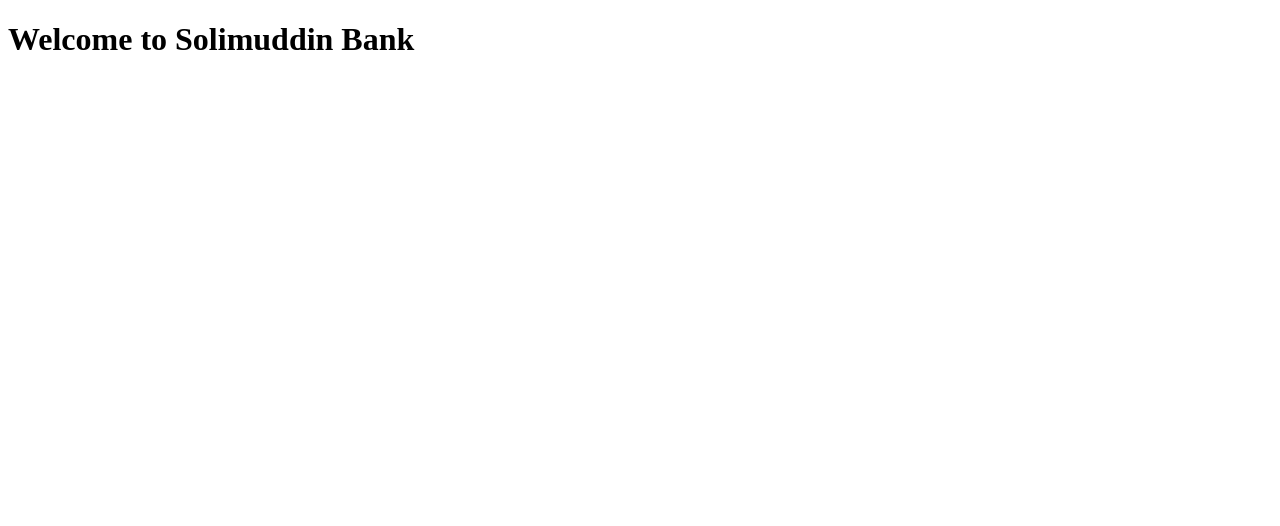
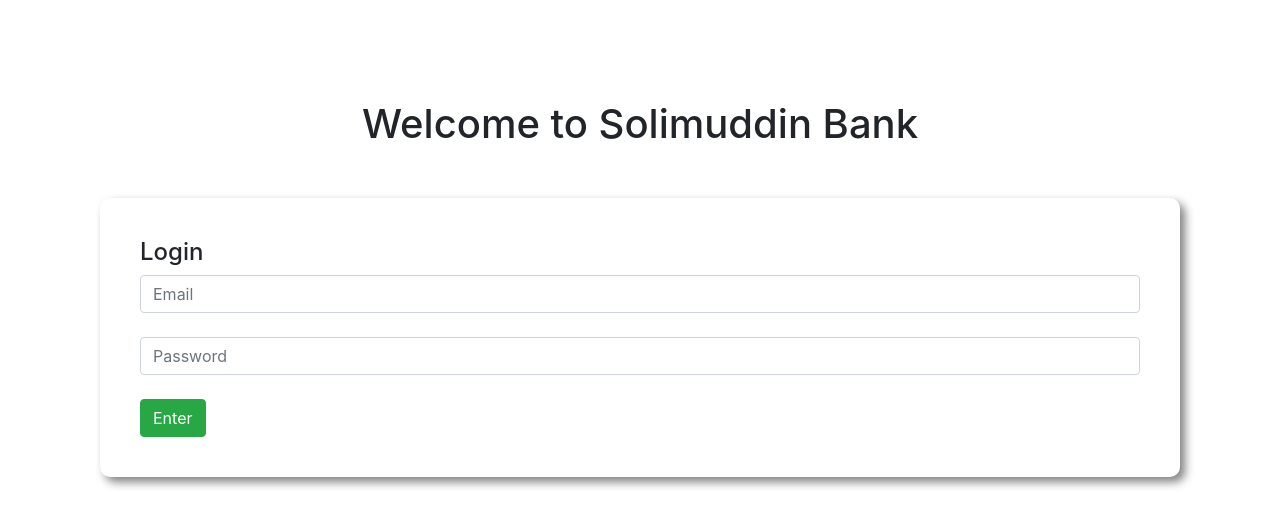
Before and after one commit to AlifAkash/Solimuddin-bank, a plain HTML site: page index.html in a window 1280 px wide. Drawn offline with nearby package versions, Linux system fonts and the light colour scheme.

```diff
--- a/index.html
+++ b/index.html
@@ -4,8 +4,26 @@
     <meta charset="UTF-8">
     <meta name="viewport" content="width=device-width, initial-scale=1.0">
     <title>Solimuddin Bank</title>
+    <link rel="stylesheet" href="style.css">
+    <link rel="stylesheet" href="https://stackpath.bootstrapcdn.com/bootstrap/4.3.1/css/bootstrap.min.css" integrity="sha384-ggOyR0iXCbMQv3Xipma34MD+dH/1fQ784/j6cY/iJTQUOhcWr7x9JvoRxT2MZw1T" crossorigin="anonymous">
 </head>
 <body>
-    <h1>Welcome to Solimuddin Bank</h1>
+    <div id="frontpage">
+        <h1 class="text-center">Welcome to Solimuddin Bank</h1>
+        <div class="submit-area">
+            <h4>Login</h4>
+            <input type="text" class="form-control" placeholder="Email">
+            <br>
+            <input type="password" class="form-control" placeholder="Password">
+            <br>
+            <button id="login" class="btn btn-success">Enter</button>
+        </div>
+    </div>
+    <script>
+        const loginbtn=document.getElementById("login");
+            loginbtn=addEventListener("click", function(){
+                console.log("amake click marse");
+            })
+    </script>
 </body>
 </html>
--- a/style.css
+++ b/style.css
@@ -0,0 +1,9 @@
+body{
+    padding: 100px;
+}
+.submit-area{
+    margin-top: 50px;
+    padding: 40px;
+    border-radius: 10px;
+    box-shadow: 5px 5px 10px grey;
+}
```
